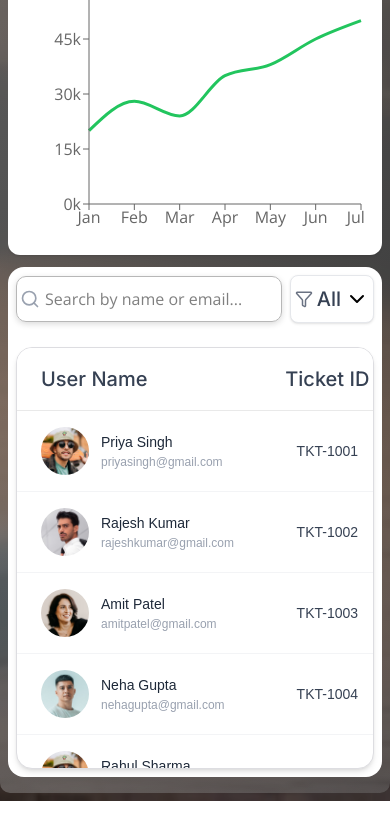
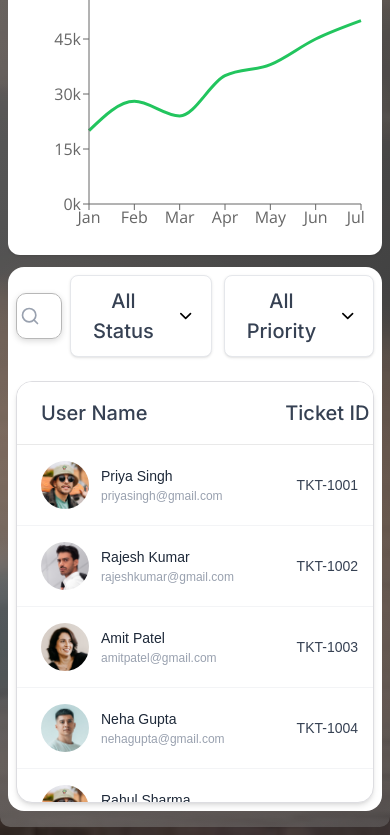
Before and after one commit to ChandaniSahu/ChargeFlow, a Next.js app: page /admin/supporttickets in a window 390 px wide. Shown: the part 1551-2386 px from the top of the page. Before the commit the page ends 2352 px from the top, so only its background shows below. Built offline with nearby package versions, Linux system fonts and the light colour scheme.

Commit message:
support ticket bottom section structure is ready

```diff
--- a/app/admin/supporttickets/page.tsx
+++ b/app/admin/supporttickets/page.tsx
@@ -21,6 +21,8 @@ import { IoCheckmarkSharp } from "react-icons/io5";
 import { RiMoneyRupeeCircleFill } from "react-icons/ri";
 import { SiSimpleanalytics } from "react-icons/si";
 import { AiOutlineArrowRight } from "react-icons/ai";
+import { IoEye } from "react-icons/io5";
+import { BsChatDots } from "react-icons/bs";
 
 // import Image from "next/image";
 
@@ -217,12 +219,22 @@ export interface SupportTicket {
   email: string;
   ticketId: string;
   description: string;
-  category: "Technical Issue" | "Payment Issue" | "App Issue" | "Refund";
+  category:
+    | "Technical Issue"
+    | "Payment Issue"
+    | "App Issue"
+    | "Refund"
+    | "Account Issue";   // ✅ Added
+
   status: "Open" | "In Progress" | "Resolved";
   priority: "Low" | "Medium" | "High";
   date: string;
+  time: string;          // ✅ Added
+  screenshot: boolean;   // ✅ Added
+  chat: boolean;         // ✅ Added
   imageUrl: string;
 }
+
 
 export const supportTickets: SupportTicket[] = [
   {
@@ -235,6 +247,9 @@ export const supportTickets: SupportTicket[] = [
     status: "Open",
     priority: "High",
     date: "12/02/2026",
+    time: "10:45 AM",
+    screenshot: true,
+    chat: true,
     imageUrl: "/images/user.jpg",
   },
   {
@@ -247,6 +262,9 @@ export const supportTickets: SupportTicket[] = [
     status: "In Progress",
     priority: "High",
     date: "11/02/2026",
+    time: "02:15 PM",
+    screenshot: true,
+    chat: true,
     imageUrl: "/images/user1.jpg",
   },
   {
@@ -259,6 +277,9 @@ export const supportTickets: SupportTicket[] = [
     status: "Resolved",
     priority: "Low",
     date: "10/02/2026",
+    time: "09:30 AM",
+    screenshot: true,
+    chat: true,
     imageUrl: "/images/user2.jpg",
   },
   {
@@ -271,11 +292,11 @@ export const supportTickets: SupportTicket[] = [
     status: "In Progress",
     priority: "High",
     date: "10/02/2026",
+    time: "04:20 PM",
+    screenshot: true,
+    chat: true,
     imageUrl: "/images/user3.jpg",
   },
-
-  // ✅ New Added Tickets
-
   {
     id: 5,
     userName: "Rahul Sharma",
@@ -286,6 +307,9 @@ export const supportTickets: SupportTicket[] = [
     status: "Open",
     priority: "Medium",
     date: "09/02/2026",
+    time: "11:10 AM",
+    screenshot: true,
+    chat: true,
     imageUrl: "/images/user.jpg",
   },
   {
@@ -298,6 +322,9 @@ export const supportTickets: SupportTicket[] = [
     status: "Resolved",
     priority: "Low",
     date: "08/02/2026",
+    time: "03:25 PM",
+    screenshot: true,
+    chat: true,
     imageUrl: "/images/user1.jpg",
   },
   {
@@ -306,10 +333,13 @@ export const supportTickets: SupportTicket[] = [
     email: "vikramsingh@gmail.com",
     ticketId: "TKT-1007",
     description: "Unable to login to account",
-    category: "App Issue",
+    category: "Account Issue",   // ✅ New Category Used Here
     status: "In Progress",
     priority: "High",
     date: "07/02/2026",
+    time: "01:40 PM",
+    screenshot: true,
+    chat: true,
     imageUrl: "/images/user2.jpg",
   },
   {
@@ -322,9 +352,13 @@ export const supportTickets: SupportTicket[] = [
     status: "Open",
     priority: "Medium",
     date: "06/02/2026",
+    time: "05:50 PM",
+    screenshot: true,
+    chat: true,
     imageUrl: "/images/user3.jpg",
   },
 ];
+
 
 
 
@@ -487,16 +521,20 @@ const getPriorityBadgeConfig = (value: string) => {
 
 /* ================= COMPONENT ================= */
 export default function UserManagementDashboard() {
-  const [filterStatus, setFilterStatus] = useState('All Status');
   const [searchTerm, setSearchTerm] = useState('');
-  const [isDropdownOpen, setIsDropdownOpen] = useState(false);
+  const [isStatusDropdownOpen, setIsStatusDropdownOpen] = useState(false);
+  const [isPriorityDropdownOpen, setIsPriorityDropdownOpen] = useState(false);
+  const [statusFilter, setStatusFilter] = useState("All Status");
+  const [priorityFilter, setPriorityFilter] = useState("All Priority");
+
 
   // 3. FILTER LOGIC
   const filteredTickets = supportTickets.filter(ticket => {
-    const matchesFilter = filterStatus === 'All Status' || ticket.status === filterStatus;
+    const matchesFilter = statusFilter === 'All Status' || ticket.status === statusFilter;
+    const matchesPriority = priorityFilter === 'All Priority' || ticket.priority === priorityFilter;
     const matchesSearch = ticket.userName.toLowerCase().includes(searchTerm.toLowerCase()) ||
-      ticket.email.toLowerCase().includes(searchTerm.toLowerCase());
-    return matchesFilter && matchesSearch;
+      ticket.email.toLowerCase().includes(searchTerm.toLowerCase())||ticket.ticketId.toLowerCase().includes(searchTerm.toLowerCase());
+    return matchesFilter && matchesPriority && matchesSearch;
   });
 
   return (
@@ -731,43 +769,87 @@ export default function UserManagementDashboard() {
             />
           </div>
 
+          <div className="flex items-center justify-center gap-3">
                        <div className="relative">
               <button
-              onClick={() => setIsDropdownOpen(!isDropdownOpen)}
-              className="flex items-center gap-1 md:gap-4  md:px-4 px-1 py-2 md:py-2.5 bg-white border border-gray-200 rounded-lg shadow-sm hover:ring-[0.8px] hover:ring-[#38EF0A] min-w-[70px] md:min-w-[140px] justify-between"
+                onClick={() => setIsStatusDropdownOpen(!isStatusDropdownOpen)}
+                className="flex items-center gap-4 px-4 py-2.5 bg-white border border-gray-200 rounded-lg shadow-sm hover:ring-[0.8px] hover:ring-[#38EF0A] desktop:w-[200px] w-full justify-between"
               >
-              <div className="flex items-center md:gap-2 gap-1">
-                <Filter size={18} className="text-gray-500" />
                 <span className="font-medium text-gray-700 font-inter text-[20px]">
-                  <span className="inline sm:hidden">
-                    {filterStatus === 'All Status' ? 'All' : filterStatus}
+                  {statusFilter}
                 </span>
 
-                  <span className="hidden sm:inline">
-                    {filterStatus}
-                  </span>
-                </span>
-
-              </div>
-              < ChevronDown className={`transition-transform ${isDropdownOpen ? 'rotate-180' : ''}`} />
-              {/* <span >▼</span> */}
+                <ChevronDown
+                  className={`transition-transform ${isStatusDropdownOpen ? "rotate-180" : ""
+                    }`}
+                />
               </button>
 
-            {isDropdownOpen && (
-              <div className="absolute right-0 mt-2 w-48 p-2 bg-white space-y-2 border border-gray-200 rounded-xl shadow-xl z-20 overflow-hidden shadow-[0px_1px_4px_0px_rgba(0,0,0,0.25)]
-                 ">
-                {['All Status', 'Open', 'In Progress', 'Resolved'].map((status) => (
+              {isStatusDropdownOpen && (
+                <div className="absolute right-0 mt-2 w-48 p-2 bg-white space-y-2 border border-gray-200 rounded-xl shadow-xl z-20">
+                  {["All Status", "Open", "In Progress", "Resolved"].map((status) => (
                     <button
                       key={status}
-                    className={`font-inter text-[20px] w-full rounded-[10px] text-left px-4 py-3 hover:bg-[#e1ffd9] flex items-center justify-between ${filterStatus === status ? 'bg-[#e1ffd9] font-medium' : 'text-black'}`}
-                    onClick={() => { setFilterStatus(status); setIsDropdownOpen(false); }}
+                      className={`font-inter text-[18px] w-full rounded-[10px] text-left px-4 py-3 hover:bg-[#e1ffd9] flex items-center justify-between ${statusFilter === status
+                        ? "bg-[#e1ffd9] font-medium"
+                        : "text-black"
+                        }`}
+                      onClick={() => {
+                        setStatusFilter(status);
+                        setIsStatusDropdownOpen(false);
+                      }}
                     >
                       {status}
-                    {filterStatus === status && <IoCheckmarkSharp size={20} />}
+                      {statusFilter === status && <IoCheckmarkSharp size={20} />}
                     </button>
                   ))}
                 </div>
               )}
+            </div>
+            <div className="relative">
+              <button
+                onClick={() => setIsPriorityDropdownOpen(!isPriorityDropdownOpen)}
+                className="flex items-center gap-4 px-4 py-2.5 bg-white border border-gray-200 rounded-lg shadow-sm hover:ring-[0.8px] hover:ring-[#38EF0A] desktop:w-[200px] w-full  justify-between"
+              >
+                <div className="flex items-center gap-2">
+                  <span className="font-medium text-gray-700 font-inter text-[20px]">
+                    {priorityFilter}
+                  </span>
+                </div>
+
+                <ChevronDown
+                  className={`transition-transform ${isPriorityDropdownOpen ? "rotate-180" : ""
+                    }`}
+                />
+              </button>
+
+              {isPriorityDropdownOpen && (
+                <div className="absolute right-0 mt-2 md:w-48 w-40  p-2 bg-white space-y-2 border border-gray-200 rounded-xl shadow-xl z-[999] overflow-hidden shadow-[0px_1px_4px_0px_rgba(0,0,0,0.25)]">
+
+                  {["All Priority", "High", "Medium" , "Low"].map((type) => (
+                    <button
+                      key={type}
+                      className={`font-inter text-[20px]  w-full rounded-[10px] text-left px-4 py-3 hover:bg-[#e1ffd9] flex items-center justify-between ${priorityFilter === type
+                        ? "bg-[#e1ffd9] font-medium"
+                        : "text-black"
+                        }`}
+                      onClick={() => {
+                        setPriorityFilter(type);
+                        setIsPriorityDropdownOpen(false);
+                      }}
+                    >
+                      {type}
+                      {priorityFilter === type && <IoCheckmarkSharp size={20} />}
+                    </button>
+                  ))}
+
+                </div>
+              )}
+            </div>
+
+
+
+
             </div>
         </div>
 
@@ -830,6 +912,15 @@ export default function UserManagementDashboard() {
                     </th>
                     <th className="px-6 py-4 text-[#364153] font-medium text-[20px] text-center">
                       Date
+                    </th>
+                    <th className="px-6 py-4 text-[#364153] font-medium text-[20px] text-center">
+                      Time
+                    </th>
+                    <th className="px-6 py-4 text-[#364153] font-medium text-[20px] text-center">
+                      Screenshot
+                    </th>
+                    <th className="px-6 py-4 text-[#364153] font-medium text-[20px] text-center">
+                      Chat
                     </th>
                   </tr>
                 </thead>
@@ -896,6 +987,24 @@ export default function UserManagementDashboard() {
                         <td className="px-6 py-4 text-center text-[14px] text-[#707274]">
                           {ticket.date}
                         </td>
+                        {/* Time*/}
+                        <td className="px-6 py-4 text-center text-[14px] text-[#707274]">
+                          {ticket.time}
+                        </td>
+                        {/* Screenshot */}
+                        <td className="px-6 py-4 text-center text-[14px] text-[#707274]">
+                          <span className={`inline-flex items-center gap-2 px-3 py-1 rounded-md text-[14px] font-roboto `}>
+                          <IoEye className="text-gray-400 hover:text-gray-600 cursor-pointer" />
+                          <span className="">View</span>
+                          </span>
+                        </td>
+                        {/*Chat */}
+                        <td className="px-6 py-4 text-center text-[14px] text-[#707274]">
+                          <span className={`inline-flex items-center gap-2 px-3 py-1 rounded-md text-[14px] font-roboto `}>
+                          <BsChatDots className="text-gray-400 hover:text-gray-600 cursor-pointer" />
+                          <span className="">Chat</span>
+                          </span>
+                        </td>
                       </tr>
                     );
                   })}
```
Lines whose indentation alone changed are shown as unchanged.
